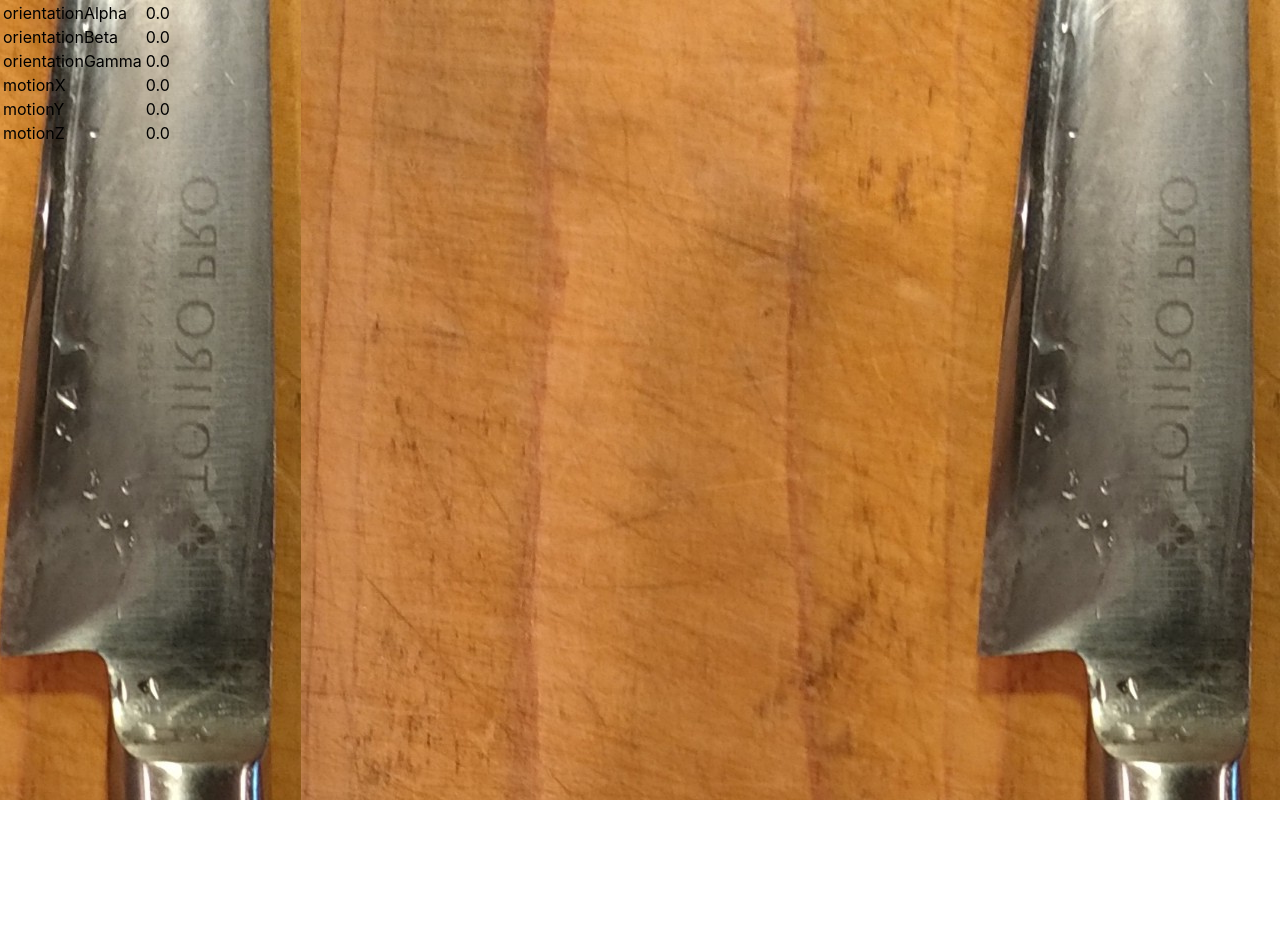
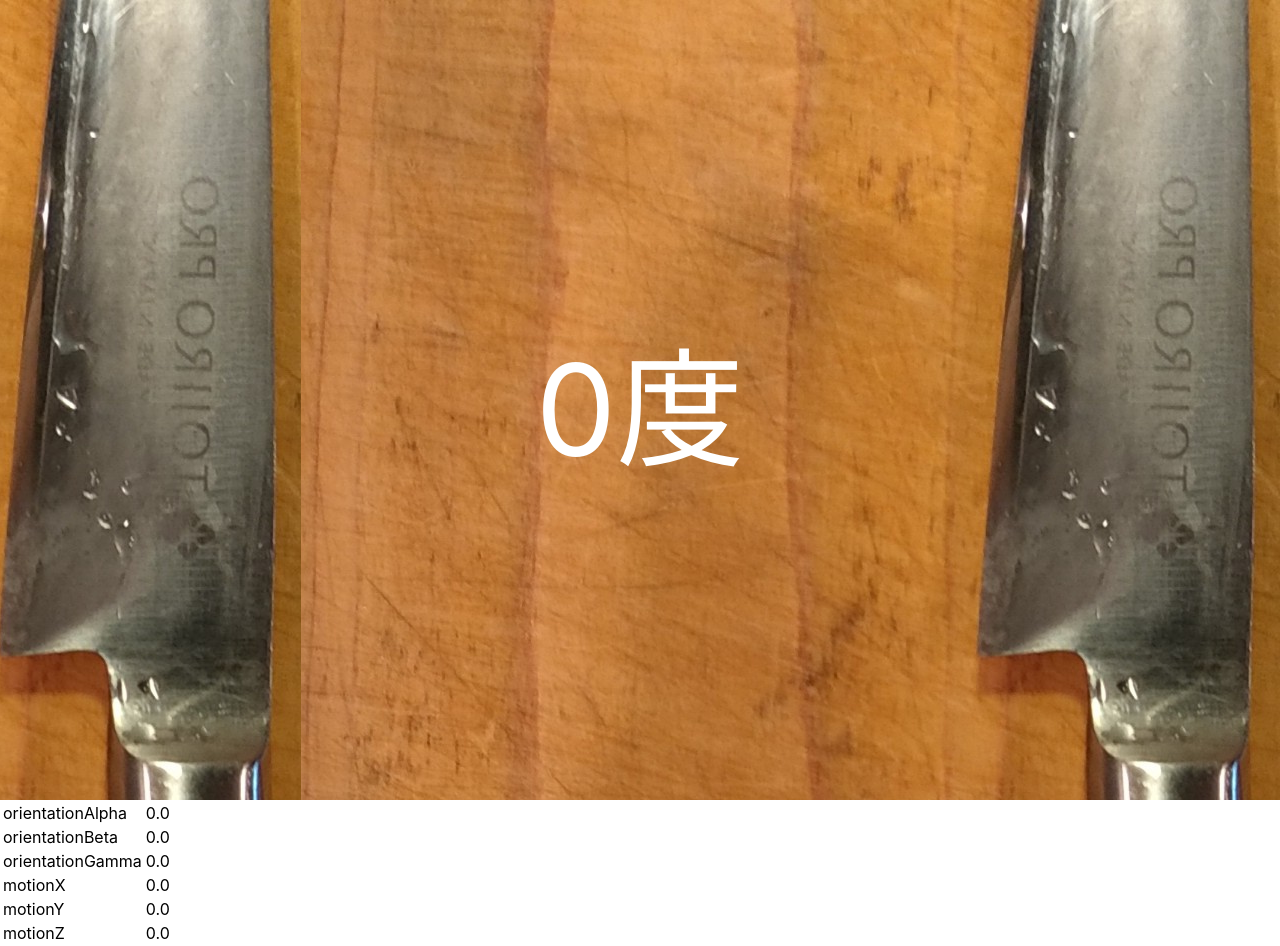
Before and after one commit to momosetkn/togi_check, a React (Create React App) app: page / in a window 1280 px wide. Before the commit the page ends 800 px from the top, so only its background shows below. Built offline with nearby package versions, Linux system fonts and the light colour scheme.

Commit message:
Add indicator

```diff
--- a/src/App.tsx
+++ b/src/App.tsx
@@ -46,8 +46,9 @@ function App() {
   }, []);
 
   return (
-    <div>
+    <StyledMain>
       <StyledBackground left={state.orientationGamma > 0}/>
+      <StyledIndicator>{state.orientationGamma}度</StyledIndicator>
       <table className="value-table">
         <tr>
           <td>orientationAlpha</td>
@@ -74,9 +75,14 @@ function App() {
           <td>{state.motionZ.toFixed(1)}</td>
         </tr>
       </table>
-    </div>
+    </StyledMain>
   );
 }
+
+const StyledMain = styled.div`
+  height: 100vh;
+  width: 100vw;
+`;
 
 const StyledBackground = styled.div<{left: boolean}>`
   height: 100vh;
@@ -87,4 +93,14 @@ const StyledBackground = styled.div<{left: boolean}>`
   transform: scale(${({left}) => left ? "1" : "-1"}, 1);
 `;
 
+const StyledIndicator = styled.div`
+  width: 100%;
+  height: 100%;
+  display: flex;
+  justify-content: center;
+  align-items: center;
+  color: #ffffff;
+  font-size: 10vw;
+`;
+
 export default App;
```
